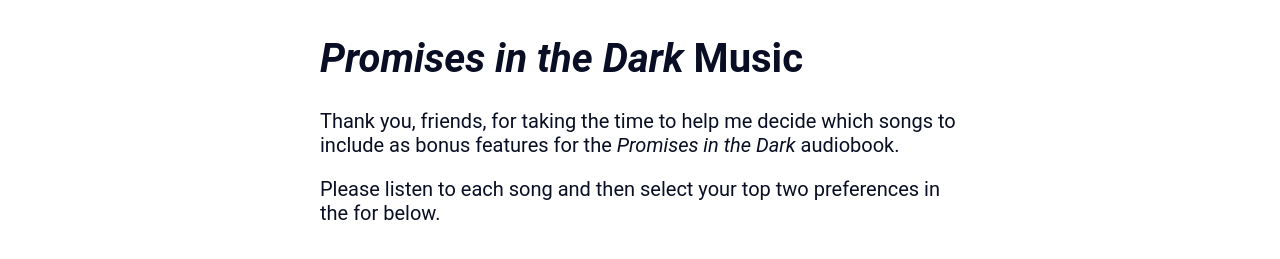
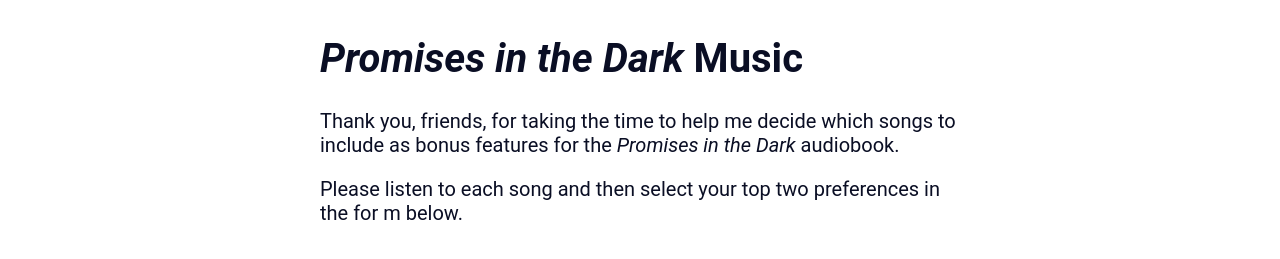
Before and after one commit to zapbampow/promises-in-the-dark, a React (Create React App) app: page / in a window 1280 px wide. Shown: the top 259 px of the page. Built offline with nearby package versions, Linux system fonts and the light colour scheme.

Commit message:
chore: :pencil2: fixes typo

```diff
--- a/src/App.js
+++ b/src/App.js
@@ -1,6 +1,7 @@
 import "./styles.css";
+
+import { useState } from "react";
 import ReactAudioPlayer from "react-audio-player";
-import { useState } from "react";
 
 export default function App() {
   const [src, setSrc] = useState();
@@ -9,29 +10,24 @@ export default function App() {
   const songs = [
     {
       title: "some title 1",
-      src:
-        "https://www.dropbox.com/s/i7jc9ojpnsyii2l/Urban%20Sunrise%20.mp3?raw=1&t=.wav&_=1"
+      src: "https://www.dropbox.com/s/i7jc9ojpnsyii2l/Urban%20Sunrise%20.mp3?raw=1&t=.wav&_=1",
     },
     {
       title: "another title",
-      src:
-        "https://www.dropbox.com/s/c26fdsksh9q0nzg/Images%20-%20Lost%20European.wav?raw=1&t=.wav&_=2"
+      src: "https://www.dropbox.com/s/c26fdsksh9q0nzg/Images%20-%20Lost%20European.wav?raw=1&t=.wav&_=2",
     },
     {
       title: "a third title",
-      src:
-        "https://www.dropbox.com/s/36gyipvdty81o51/What%20a%20beautiful%20Sunset%21%20%28radio%20mix%29%20-%20Angelwing.wav?raw=1&t=.wav&_=3"
+      src: "https://www.dropbox.com/s/36gyipvdty81o51/What%20a%20beautiful%20Sunset%21%20%28radio%20mix%29%20-%20Angelwing.wav?raw=1&t=.wav&_=3",
     },
     {
       title: "a fourth title",
-      src:
-        "https://www.dropbox.com/s/36gyipvdty81o51/What%20a%20beautiful%20Sunset%21%20%28radio%20mix%29%20-%20Angelwing.wav?raw=1&t=.wav&_=3"
+      src: "https://www.dropbox.com/s/36gyipvdty81o51/What%20a%20beautiful%20Sunset%21%20%28radio%20mix%29%20-%20Angelwing.wav?raw=1&t=.wav&_=3",
     },
     {
       title: "a fifth title",
-      src:
-        "https://www.dropbox.com/s/36gyipvdty81o51/What%20a%20beautiful%20Sunset%21%20%28radio%20mix%29%20-%20Angelwing.wav?raw=1&t=.wav&_=3"
-    }
+      src: "https://www.dropbox.com/s/36gyipvdty81o51/What%20a%20beautiful%20Sunset%21%20%28radio%20mix%29%20-%20Angelwing.wav?raw=1&t=.wav&_=3",
+    },
   ];
 
   return (
@@ -49,7 +45,7 @@ export default function App() {
         </p>
         <p>
           Please listen to each song and then select your top two preferences in
-          the for below.
+          the for m below.
         </p>
       </div>
 
```
